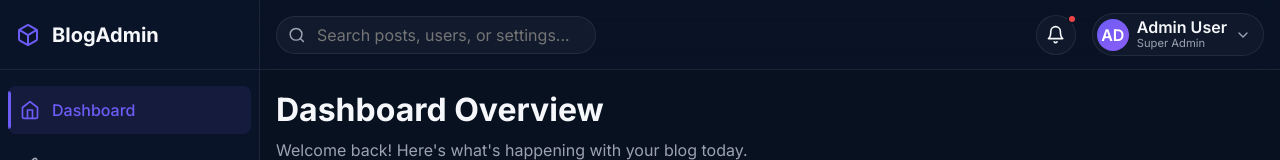
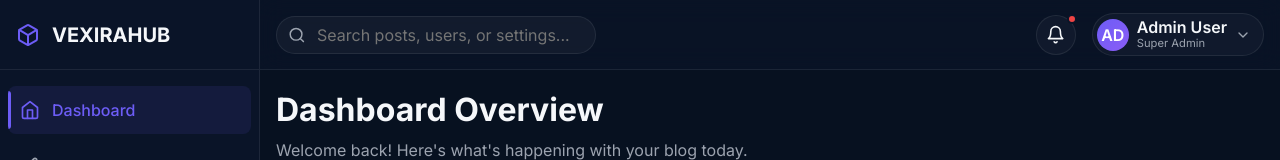
Before and after one commit to nitinjswgithub066/blog-admin-dashboard, a React (Vite) app: page /dashboard in a window 1280 px wide. Shown: the top 160 px of the page. Built offline with nearby package versions, Linux system fonts and the light colour scheme.

Commit message:
feat: update branding to VEXIRAHUB

```diff
--- a/index.html
+++ b/index.html
@@ -4,7 +4,7 @@
     <meta charset="UTF-8" />
     <link rel="icon" type="image/svg+xml" href="/favicon.svg" />
     <meta name="viewport" content="width=device-width, initial-scale=1.0" />
-    <title>blog-admin-dashboard</title>
+    <title>VEXIRAHUB</title>
   </head>
   <body>
     <div id="root"></div>
--- a/src/components/sidebar/Sidebar.tsx
+++ b/src/components/sidebar/Sidebar.tsx
@@ -45,7 +45,7 @@ const Sidebar: React.FC<SidebarProps> = ({ isMobileOpen = false, onMobileClose }
             }}
             transition={{ duration: 0.2 }}
           >
-            BlogAdmin
+            VEXIRAHUB
           </motion.span>
         </div>
       </div>
```
